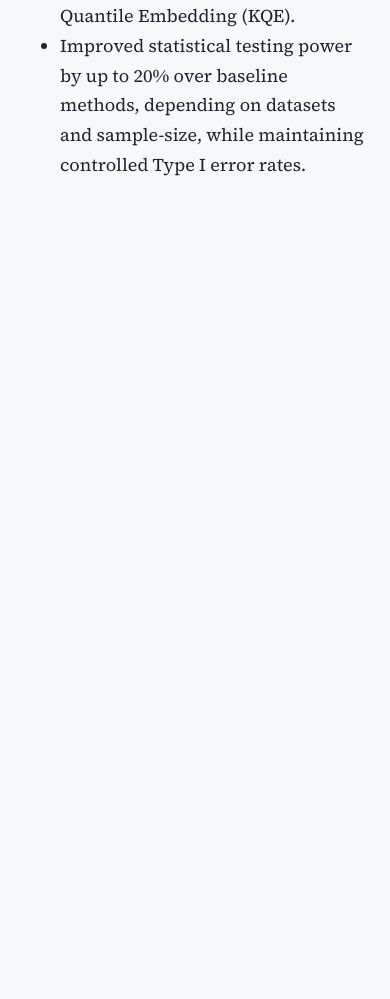
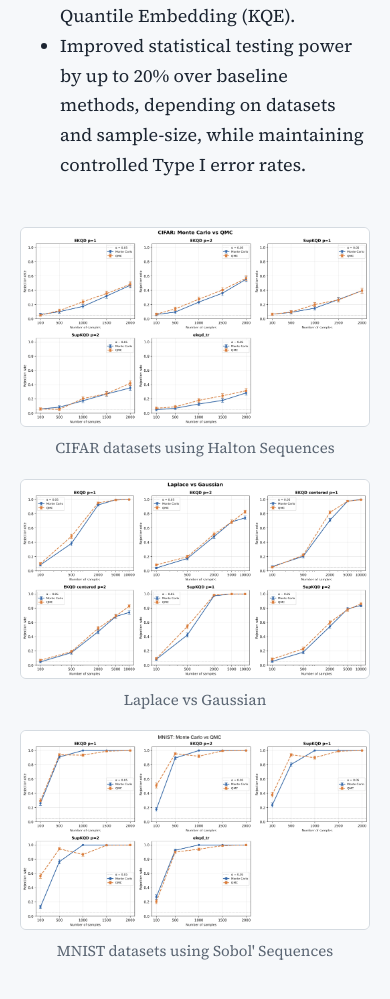
Before and after one commit to AndrianinaBA/andrianinaba_old.github.io, a plain HTML site: page index.html in a window 390 px wide. Shown: the part 2204-3203 px from the top of the page. Before the commit the page ends 2497 px from the top, so only its background shows below. Drawn offline with Linux system fonts and the light colour scheme.

Commit message:
Implement research figures section in index.html
Added a new section for research figures with responsive design.

```diff
--- a/index.html
+++ b/index.html
@@ -88,6 +88,47 @@
       aside { position: static; }
       .entry { grid-template-columns: 1fr; gap: 2px; }
     }
+    .research-figures {
+  display: grid;
+  grid-template-columns: repeat(3, minmax(0, 1fr));
+  gap: 20px;
+  margin-top: 28px;
+}
+
+.research-figures figure {
+  margin: 0;
+  min-width: 0;
+}
+
+.research-figures img {
+  width: 100%;
+  height: 200px;
+  object-fit: contain;
+  background: var(--bg);
+  border: 1px solid var(--rule);
+  border-radius: 6px;
+  display: block;
+}
+
+.research-figures figcaption {
+  margin-top: 10px;
+  color: var(--muted);
+  font-size: 15px;
+  line-height: 1.45;
+  text-align: center;
+}
+
+@media (max-width: 760px) {
+  .research-figures {
+    grid-template-columns: 1fr;
+  }
+
+  .research-figures img {
+    height: auto;
+    max-height: 320px;
+  }
+}
+
   </style>
 </head>
 <body>
@@ -161,6 +202,27 @@ Discrepancy (MMD) and Kernel Quantile Embedding (KQE).</li>
             <li>Improved statistical testing power by up to 20% over baseline methods, depending on datasets and sample-size, while
 maintaining controlled Type I error rates.</li>
           </ul>
+
+          <div class="research-figures">
+            <figure>
+              <img src="Selected%20results/cifar_halton0_page.jpg"
+                   alt="CIFAR using Halton Sequences">
+              <figcaption>CIFAR datasets using Halton Sequences</figcaption>
+            </figure>
+
+            <figure>
+              <img src="Selected%20results/lvg_page.jpg"
+                   alt="Laplace VS Gaussian">
+              <figcaption>Laplace  vs Gaussian</figcaption>
+            </figure>
+
+            <figure>
+              <img src="Selected%20results/mnist_sobol_page.jpg"
+                   alt="MNIST with Sobol'">
+              <figcaption>MNIST datasets using Sobol' Sequences</figcaption>
+            </figure>
+          </div>
+
         </div>
       </section>
 
```
